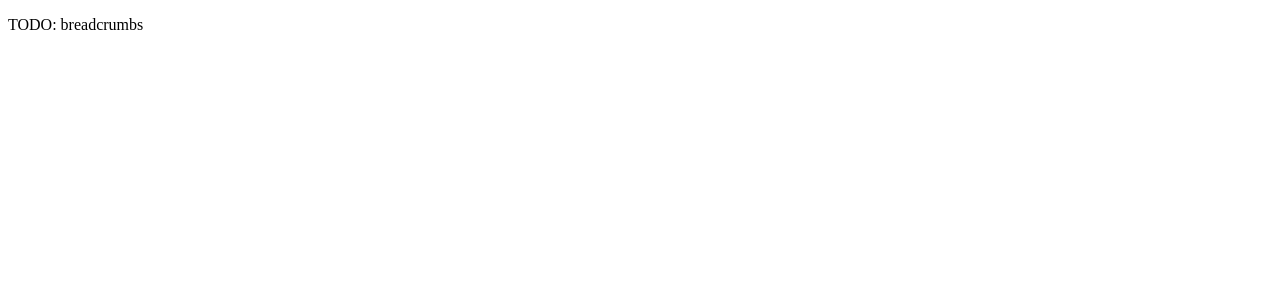
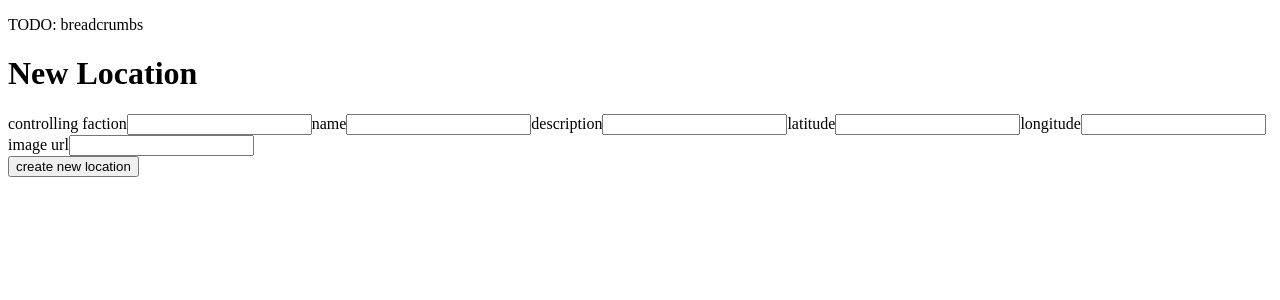
Before and after one commit to GregorySDTaylor/GregorySDTaylor-campaign-map-frontend-vue2, a Vue app: page /#/planet/1/location-new in a window 1280 px wide. Shown: the top 300 px of the page. Built offline with nearby package versions, Linux system fonts and the light colour scheme.

Commit message:
added location components

```diff
--- a/src/components/campaign/EditCampaign.vue
+++ b/src/components/campaign/EditCampaign.vue
@@ -31,7 +31,7 @@ export default {
   },
     methods: {
     updateCampaign() {
-      axios.put(this.campaignUrl, this.campaign).then(() => {
+      axios.patch(this.campaignUrl, this.campaign).then(() => {
         this.$router.push({
           name: "campaign",
           params: {
--- /dev/null
+++ b/src/components/location/EditLocation.vue
@@ -0,0 +1,57 @@
+<template>
+  <div>
+    <form @submit="updateLocation">
+      <h1>Edit Location</h1>
+      <location-input v-bind.sync="location" />
+      <img :src="location.imageUrl" />
+      <input type="submit" value="update location" />
+    </form>
+  </div>
+</template>
+
+<script>
+import LocationInput from "@/components/location/LocationInput.vue";
+import axios from "@/campaignmap-restapi-axios.js";
+export default {
+  name: "EditLocation",
+  components: {
+    LocationInput,
+  },
+  props: ["locationUrl"],
+  data() {
+    return {
+      planet: null,
+      location: {
+        planet: null,
+        controllingFaction: null,
+        name: null,
+        description: null,
+        imageUrl: null,
+        latitude: null,
+        longitude: null,
+      },
+    };
+  },
+  methods: {
+    updateLocation() {
+      axios.patch(this.locationUrl, this.location).then(() => {
+        this.$router.push({
+          name: "planet",
+          params: {
+            planetUrl: this.planet._links.self.href,
+          },
+        });
+      });
+    },
+    getPlanet(planetUrl) {
+      axios.get(planetUrl).then((response) => (this.planet = response.data));
+    },
+  },
+  mounted() {
+    axios.get(this.locationUrl).then((response) => {
+      this.location = response.data;
+      this.getPlanet(response.data._links.planet.href);
+    });
+  },
+};
+</script>
--- /dev/null
+++ b/src/components/location/LocationInput.vue
@@ -0,0 +1,62 @@
+<template>
+  <div>
+    <label for="controllingFaction">controlling faction</label>
+    <input
+      type="url"
+      id="controllingFaction"
+      :value="controllingFaction"
+      @input="$emit('update:controllingFaction', $event.target.value)"
+    />
+    <label for="name">name</label>
+    <input
+      type="text"
+      id="name"
+      :value="name"
+      @input="$emit('update:name', $event.target.value)"
+    />
+    <label for="description">description</label>
+    <input
+      type="text"
+      id="description"
+      :value="description"
+      @input="$emit('update:description', $event.target.value)"
+    />
+    <label for="latitude">latitude</label>
+    <input
+      type="number"
+      id="latitude"
+      step=0.0001
+      :value="latitude"
+      @input="$emit('update:latitude', $event.target.value)"
+    />
+    <label for="longitude">longitude</label>
+    <input
+      type="number"
+      id="longitude"
+      step=0.0001
+      :value="longitude"
+      @input="$emit('update:longitude', $event.target.value)"
+    />
+    <label for="imageUrl">image url</label>
+    <input
+      type="url"
+      id="imageUrl"
+      :value="imageUrl"
+      @input="$emit('update:imageUrl', $event.target.value)"
+    />
+  </div>
+</template>
+
+<script>
+export default {
+  props: [
+    "planet",
+    "controllingFaction",
+    "name",
+    "description",
+    "imageUrl",
+    "latitude",
+    "longitude",
+  ],
+};
+</script>
--- /dev/null
+++ b/src/components/location/NewLocation.vue
@@ -0,0 +1,46 @@
+<template>
+  <div>
+    <form @submit="createLocation">
+      <h1>New Location</h1>
+      <location-input v-bind.sync="location" />
+      <img :src="location.imageUrl" />
+      <input type="submit" value="create new location" />
+    </form>
+  </div>
+</template>
+
+<script>
+import LocationInput from "@/components/location/LocationInput.vue";
+import axios from "@/campaignmap-restapi-axios.js";
+export default {
+  components: {
+    LocationInput,
+  },
+  props: ["planetUrl"],
+  data() {
+    return {
+      location: {
+        planet: this.planetUrl,
+        controllingFaction: null,
+        name: null,
+        description: null,
+        imageUrl: null,
+        latitude: null,
+        longitude: null,
+      },
+    };
+  },
+  methods: {
+    createLocation() {
+      axios.post("/locations", this.location).then(() => {
+        this.$router.push({
+          name: "planet",
+          params: {
+            planetUrl: this.planetUrl,
+          },
+        });
+      });
+    },
+  },
+};
+</script>
--- a/src/components/planet/EditPlanet.vue
+++ b/src/components/planet/EditPlanet.vue
@@ -33,7 +33,7 @@ export default {
   },
     methods: {
     updatePlanet() {
-      axios.put(this.planetUrl, this.planet).then(() => {
+      axios.patch(this.planetUrl, this.planet).then(() => {
         this.$router.push({
           name: "planet",
           params: {
--- a/src/components/planet/Planet.vue
+++ b/src/components/planet/Planet.vue
@@ -13,20 +13,32 @@
     <img :src="planet.mapUrl" />
     <h2>{{ planet.name }}</h2>
     <p>{{ planet.description }}</p>
+    <router-link
+      :to="{
+        name: 'location-new',
+        params: { planetUrl: planet._links.self.href },
+      }"
+    >
+      add location
+    </router-link>
     <ul>
       <li v-for="location in locations" :key="location._links.self.href">
-        <!-- <router-link
+        <div>
+          <router-link
             :to="{
-            name: 'location',
+              name: 'location-edit',
               params: { locationUrl: location._links.self.href },
             }"
-        > -->
-          <div>
+          >
+            edit
+          </router-link>
+          <button @click="deleteLocation(location)">delete</button>
           <img :src="location.imageUrl" />
           <h2>{{ location.name }}</h2>
           <p>{{ location.description }}</p>
+          <p>{{ location.controllingFaction }}</p>
+          <p>location: {{ location.latitude }} {{ location.longitude }}</p>
         </div>
-        <!-- </router-link> -->
       </li>
     </ul>
   </div>
@@ -36,65 +48,64 @@
 import axios from "@/campaignmap-restapi-axios.js";
 export default {
   name: "Planet",
-  props: [
-      "planetUrl",
-      "campaignUrl"
-    ],
+  props: ["planetUrl", "campaignUrl"],
   data() {
     return {
       planet: {
         _links: {
           self: {
-            href: this.planetUrl
-          }
-        }
+            href: this.planetUrl,
+          },
+        },
       },
       campaign: {
         _links: {
           self: {
-            href: this.campaignUrl
-          }
-        }
+            href: this.campaignUrl,
+          },
+        },
       },
       locations: [],
     };
   },
   methods: {
     deletePlanet() {
-      axios
-        .delete(this.planetUrl)
-        .then(() => (this.$router.push(
-          {
+      axios.delete(this.planetUrl).then(() =>
+        this.$router.push({
           name: "campaign",
           params: {
-              campaignUrl: this.campaign._links.self.href
-            }
-          })));
+            campaignUrl: this.campaign._links.self.href,
+          },
+        })
+      );
     },
     getCampaign(campaignUrl) {
-      axios
-        .get(campaignUrl)
-        .then((response) => {
-          this.campaign = response.data
+      axios.get(campaignUrl).then((response) => {
+        this.campaign = response.data;
       });
     },
     getPlanet(planetUrl) {
-      axios
-        .get(planetUrl)
-        .then((response) => {
-          this.planet = response.data
-          this.getLocations(response.data._links.locations.href)
-          this.getCampaign(response.data._links.campaign.href)
+      axios.get(planetUrl).then((response) => {
+        this.planet = response.data;
+        this.getLocations(response.data._links.locations.href);
+        this.getCampaign(response.data._links.campaign.href);
       });
     },
     getLocations(locationsUrl) {
       axios
         .get(locationsUrl)
-        .then((response) => (this.locationsUrl = response.data._embedded.locations));
-    }
+        .then(
+          (response) => (this.locations = response.data._embedded.locations)
+        );
+    },
+    deleteLocation(location) {
+      axios.delete(location._links.self.href).then(() => {
+        this.getLocations(this.planet._links.locations.href);
+      });
+    },
   },
   mounted() {
-    this.getPlanet(this.planetUrl)
+    this.getPlanet(this.planetUrl);
   },
 };
 </script>
--- a/src/router/index.js
+++ b/src/router/index.js
@@ -7,6 +7,8 @@ import NewCampaign from "@/components/campaign/NewCampaign.vue";
 import EditPlanet from "@/components/planet/EditPlanet.vue"
 import NewPlanet from "@/components/planet/NewPlanet.vue"
 import Planet from "@/components/planet/Planet.vue"
+import EditLocation from "@/components/location/EditLocation.vue"
+import NewLocation from "@/components/location/NewLocation.vue"
 
 Vue.use(VueRouter);
 
@@ -51,6 +53,18 @@ const routes = [
     component: NewPlanet,
     props: true,
   },
+  {
+    path: "/location-edit/:locationUrl",
+    name: "location-edit",
+    component: EditLocation,
+    props: true,
+  },
+  {
+    path: "/planet/:planetUrl/location-new",
+    name: "location-new",
+    component: NewLocation,
+    props: true,
+  },
 ];
 
 const router = new VueRouter({
```
Lines whose indentation alone changed are shown as unchanged.
